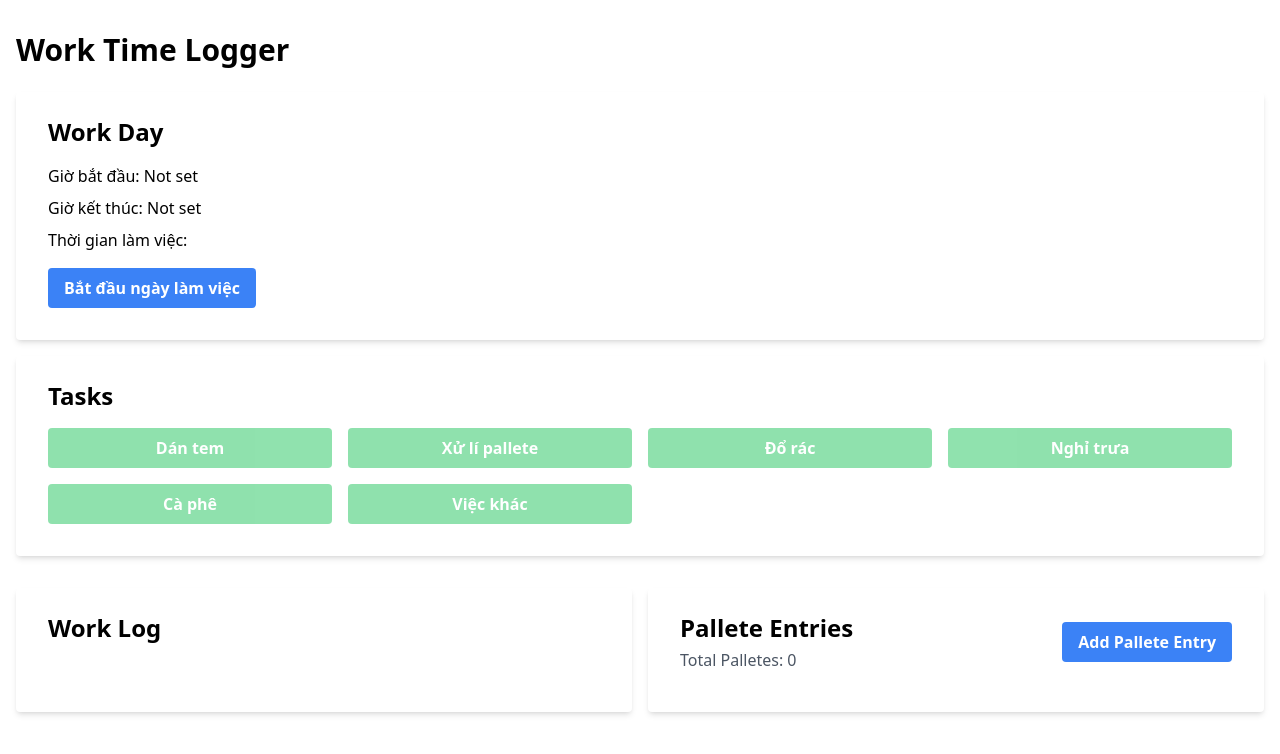
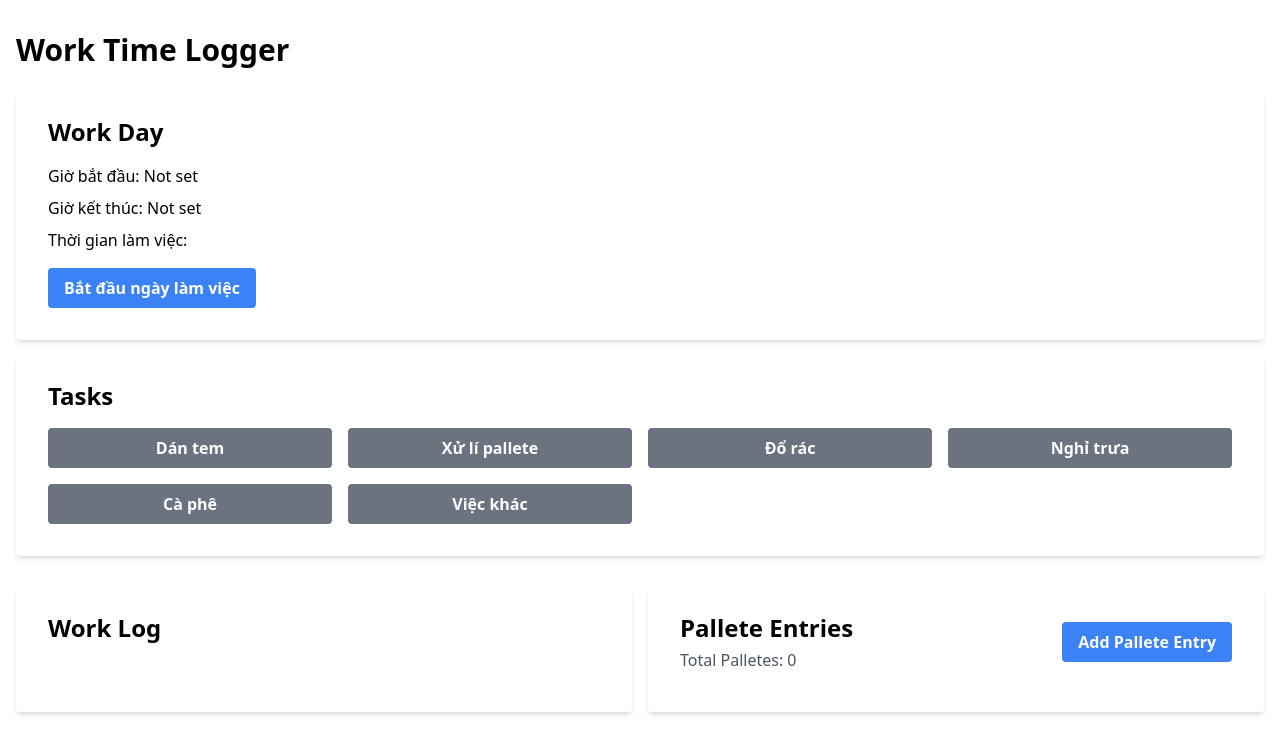
Before and after one commit to honggiakhanh/work-time-logger, a React (Create React App) app: page / in a window 1280 px wide. Shown: the top 754 px of the page. Built offline with nearby package versions, Linux system fonts and the light colour scheme.

Commit message:
fix: task button color

```diff
--- a/src/components/Task.tsx
+++ b/src/components/Task.tsx
@@ -12,9 +12,14 @@ const Task: React.FC<TaskProps> = ({ name, isDisabled, isActive, onClick }) => {
     <button
       onClick={onClick}
       disabled={isDisabled}
-      className={`bg-green-500 hover:bg-green-700 text-white font-bold py-2 px-4 rounded
-        ${isDisabled ? "opacity-50 cursor-not-allowed" : ""}
-        ${isActive ? "opacity-50" : ""}`}
+      className={` text-white font-bold py-2 px-4 rounded
+        ${isDisabled ? "cursor-not-allowed" : ""}
+        ${
+          isActive
+            ? "bg-green-500 hover:bg-green-700 text-white"
+            : "bg-gray-500 hover:bg-gray-400 text-white"
+        }
+      `}
     >
       {name}
     </button>
--- a/src/components/WorkTimeLogger.tsx
+++ b/src/components/WorkTimeLogger.tsx
@@ -9,6 +9,7 @@ import PalleteEntryForm from "./PalleteEntryForm";
 import PalleteList from "./PalleteList";
 import { PalleteEntry } from "../types";
 import DayStatistic from "./DayStatistic";
+import { predefinedTasks } from "../utils/utils";
 
 const WorkTimeLogger: React.FC = () => {
   const {
@@ -32,7 +33,7 @@ const WorkTimeLogger: React.FC = () => {
     const now = Date.now();
     setWorkStartTime(now);
     setWorkEndTime(null);
-    const initialTask = taskService.createTask("Stickering");
+    const initialTask = taskService.createTask(predefinedTasks[0]);
     setTasks([initialTask]);
     setCurrentTask(initialTask);
     resetPalleteEntries();
@@ -50,8 +51,21 @@ const WorkTimeLogger: React.FC = () => {
   };
 
   const startTask = (taskName: string) => {
+    if (!predefinedTasks.includes(taskName)) {
+      console.error(`Invalid task name: ${taskName}`);
+      return;
+    }
+
+    if (currentTask) {
+      setTasks((prev) =>
+        prev.map((task) =>
+          task.id === currentTask.id ? { ...task, endTime: Date.now() } : task
+        )
+      );
+    }
+
     const newTask = taskService.createTask(taskName);
-    setTasks((prev) => [...taskService.endAllTasks(prev), newTask]);
+    setTasks((prev) => [...prev, newTask]);
     setCurrentTask(newTask);
   };
 
--- a/src/services/taskService.ts
+++ b/src/services/taskService.ts
@@ -1,4 +1,5 @@
 import { Task, TaskStatistics } from "../types";
+import { predefinedTasks } from "../utils/utils";
 
 export const taskService = {
   calculateTaskStatistics(tasks: Task[]): TaskStatistics {
@@ -12,6 +13,10 @@ export const taskService = {
   },
 
   createTask(name: string): Task {
+    if (!predefinedTasks.includes(name)) {
+      throw new Error(`Invalid task name: ${name}`);
+    }
+
     const now = Date.now();
     return {
       id: now.toString(),
```
